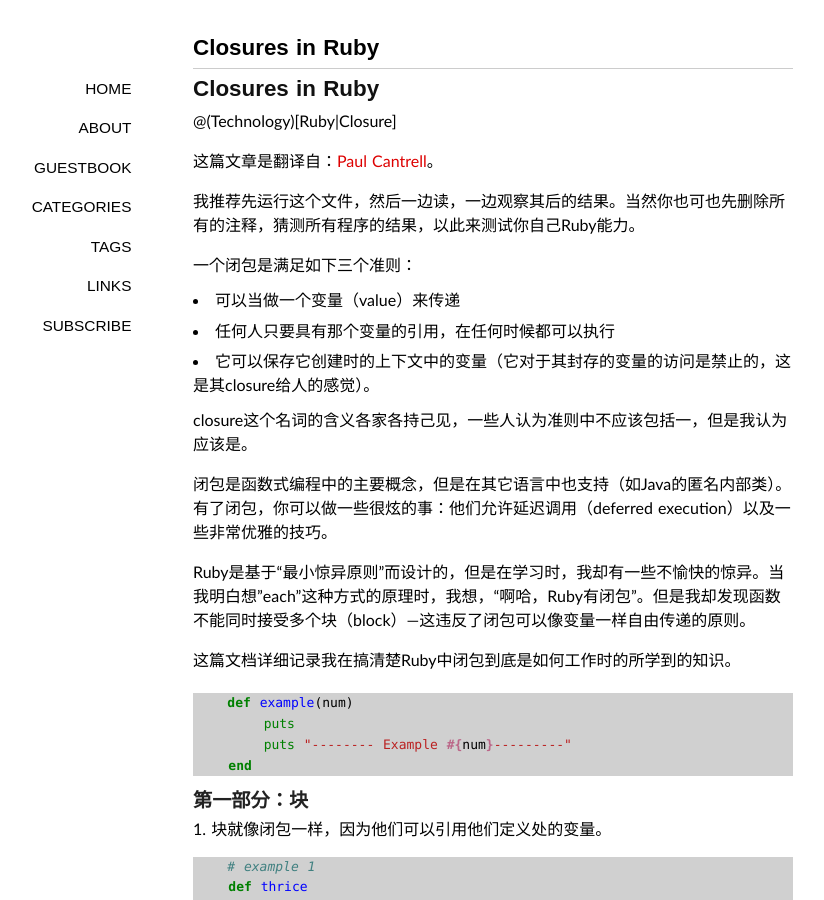
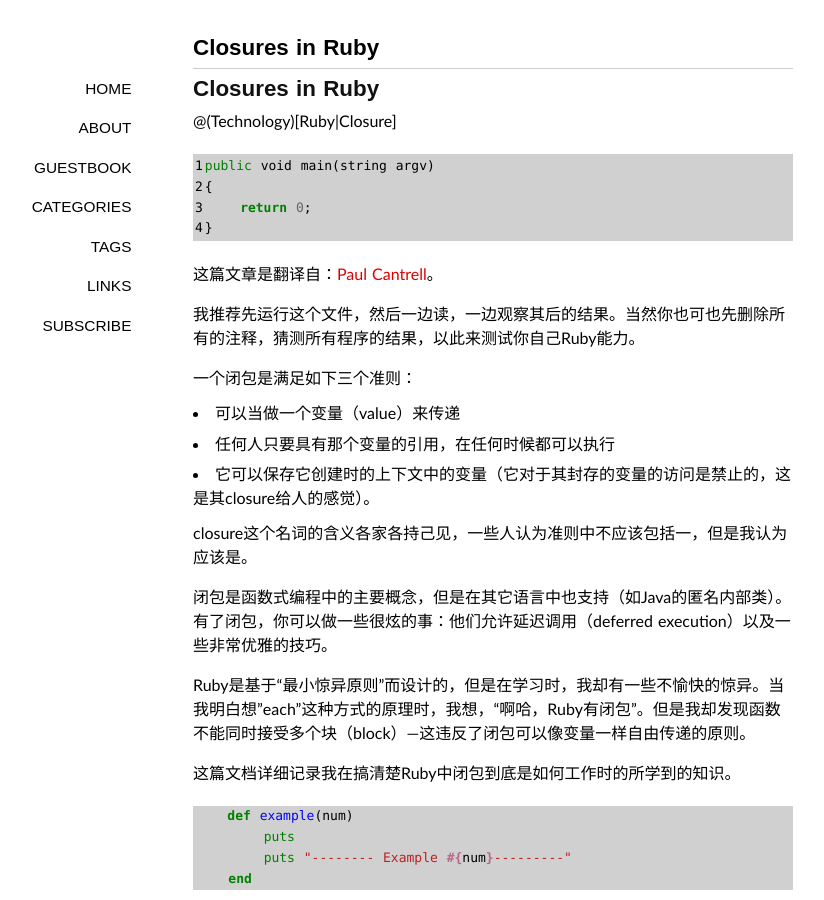
Before and after one commit to chunyang-wen/chunyang-wen.github.io, a Jekyll site: the page built from _posts/2014-04-18-closures-in-ruby.md, in a window 1280 px wide and 900 px high. Shown: the whole window, without its empty margins (147-971 px from the left). Built offline with Jekyll 4.4.1, drawn with Linux system fonts in a browser that asks for light colours; some web fonts are replaced; Markdown is read by kramdown in place of the engine named in the settings; comment, search, counter and statistics services are not loaded.

Commit message:
Update 2014-04-18-closures-in-ruby.md

```diff
--- a/_posts/2014-04-18-closures-in-ruby.md
+++ b/_posts/2014-04-18-closures-in-ruby.md
@@ -10,6 +10,14 @@
 
 ##Closures in Ruby
 @(Technology)[Ruby|Closure]
+
+{% highlight ruby linenos %}
+public void main(string argv)
+{
+    return 0;
+}
+{% endhighlight %}
+
 
 这篇文章是翻译自：[Paul Cantrell](http://innig.net/software/ruby/closures-in-ruby)。
 
```
